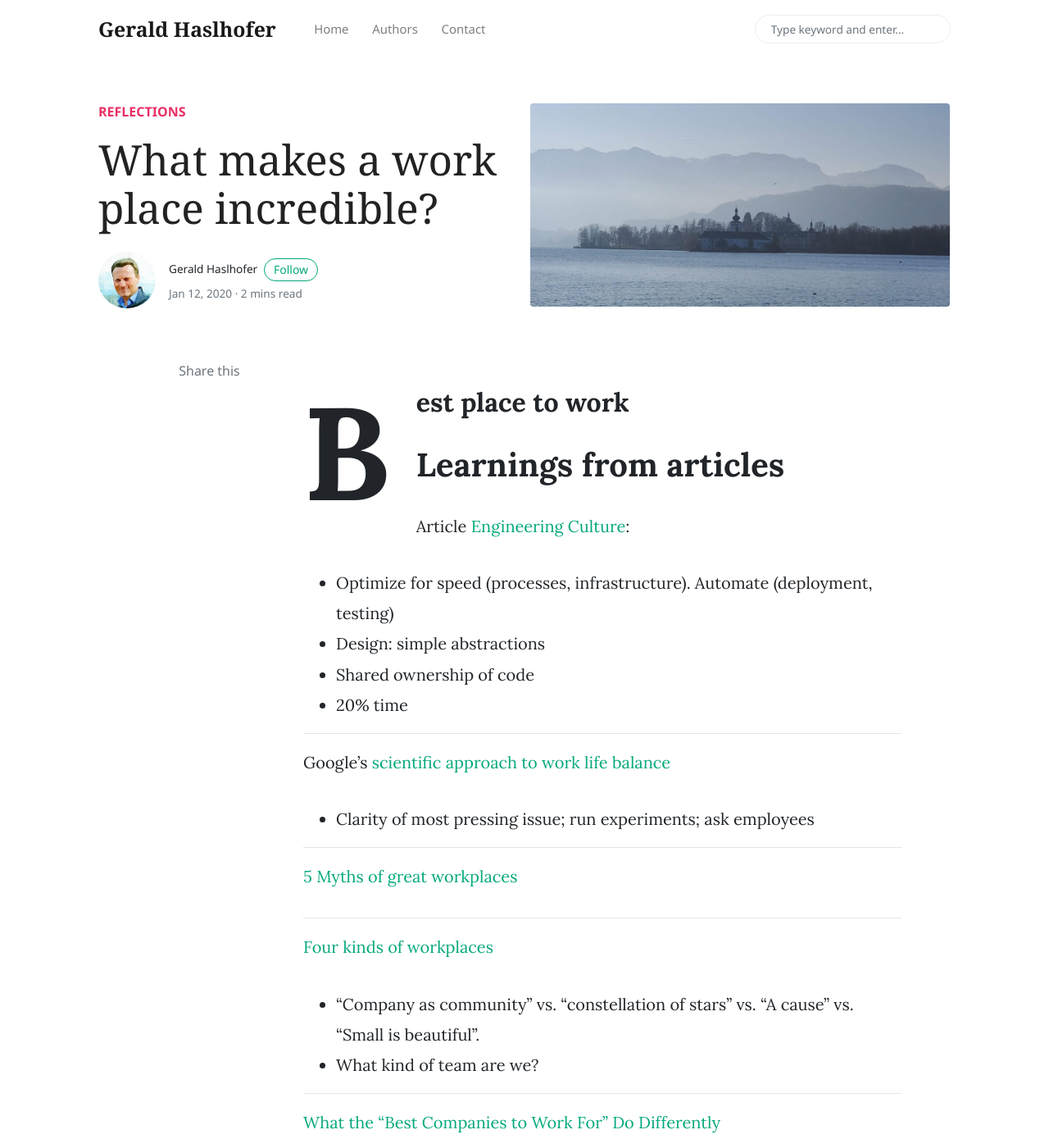
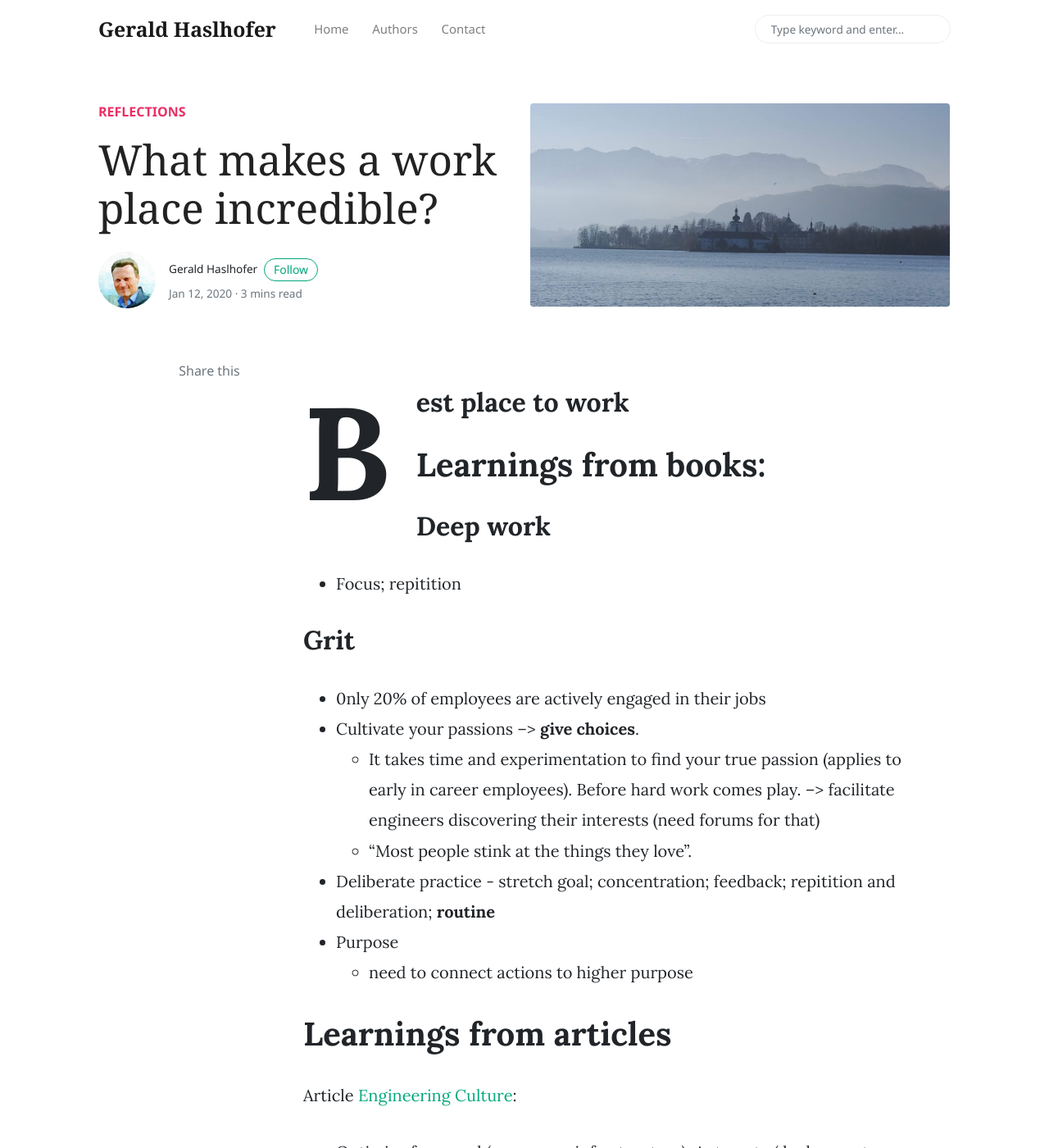
Before and after one commit to haslhofer/haslhofer.github.io, a Jekyll site: the page built from _posts/2020-01-12-best-place-to-work-learnings.md, in a window 1280 px wide and 1400 px high. Shown: the whole window at 82% size. Built offline with Jekyll 4.4.1, drawn with Linux system fonts in a browser that asks for light colours; nearby versions of some CDN libraries; comment, search, counter and statistics services are not loaded.

```diff
--- a/_posts/2020-01-12-best-place-to-work-learnings.md
+++ b/_posts/2020-01-12-best-place-to-work-learnings.md
@@ -8,6 +8,21 @@
 
 Best place to work
 ---
+
+# Learnings from books:
+
+## Deep work
+- Focus; repitition
+
+## Grit
+
+- 0nly 20% of employees are actively engaged in their jobs
+- Cultivate your passions --> **give choices**.
+    - It takes time and experimentation to find your true passion (applies to early in career employees). Before hard work comes play. --> facilitate engineers discovering their interests (need forums for that)
+    - "Most people stink at the things they love".
+- Deliberate practice - stretch goal; concentration; feedback; repitition and deliberation; **routine**
+- Purpose
+    - need to connect actions to higher purpose
 
 # Learnings from articles
 
```
Also changed, not shown: _posts/2019-12-20-starting-with-python.md (+18 -0 lines).
